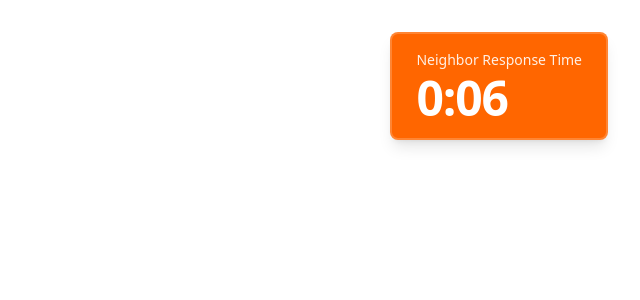
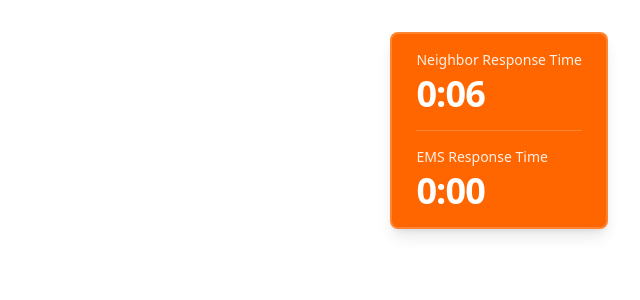
Before and after one commit to LifesaverLabs/safe-neighborhood-team, a React (Vite) app: page / in a window 1280 px wide. Shown: the top 300 px of the page, without its empty margins (640-1280 px from the left). Built offline with nearby package versions, Linux system fonts and the light colour scheme; the HTML template or start-up script is replaced by a standard one.

Commit message:
Show both EMS and Neighbor timers
Update Hero timer UI to display both Neighbor Response Time and EMS Response Time stacked simultaneously, with EMS timer counting after neighbor phase.

```diff
--- a/src/components/Hero.tsx
+++ b/src/components/Hero.tsx
@@ -8,8 +8,8 @@ import heroWellness from "@/assets/hero-wellness-check.jpg";
 import { useEffect, useState, useRef } from "react";
 
 const Hero = () => {
-  const [seconds, setSeconds] = useState(0);
-  const [phase, setPhase] = useState<'neighbor' | 'ems'>('neighbor');
+  const [neighborSeconds, setNeighborSeconds] = useState(0);
+  const [emsSeconds, setEmsSeconds] = useState(0);
   const plugin = useRef(Autoplay({ delay: 5000, stopOnInteraction: true }));
 
   const heroScenarios = [
@@ -33,23 +33,21 @@ const Hero = () => {
 
   useEffect(() => {
     const timer = setInterval(() => {
-      setSeconds((prev) => {
-        // Neighbor phase: 0 to 90 seconds
-        if (phase === 'neighbor' && prev < 90) {
+      setNeighborSeconds((prev) => {
+        if (prev < 90) {
           return prev + 1;
         }
-        // Switch to EMS phase
-        if (phase === 'neighbor' && prev >= 90) {
-          setPhase('ems');
-          return 0;
-        }
-        // EMS phase: 0 to 480 seconds (8 minutes)
-        if (phase === 'ems' && prev < 480) {
+        return prev;
+      });
+
+      setEmsSeconds((prev) => {
+        // EMS starts counting after neighbor reaches 90
+        if (neighborSeconds >= 90 && prev < 480) {
           return prev + 1;
         }
-        // Loop back to neighbor phase
-        if (phase === 'ems' && prev >= 480) {
-          setPhase('neighbor');
+        // Reset both when EMS reaches 480
+        if (prev >= 480) {
+          setNeighborSeconds(0);
           return 0;
         }
         return prev;
@@ -57,16 +55,12 @@ const Hero = () => {
     }, 1000);
 
     return () => clearInterval(timer);
-  }, [phase]);
+  }, [neighborSeconds]);
 
   const formatTime = (secs: number) => {
     const mins = Math.floor(secs / 60);
     const remainingSecs = secs % 60;
     return `${mins}:${remainingSecs.toString().padStart(2, '0')}`;
-  };
-
-  const getLabel = () => {
-    return phase === 'neighbor' ? 'Neighbor Response Time' : 'EMS Response Time';
   };
 
   const scrollToGetInvolved = () => {
@@ -101,9 +95,17 @@ const Hero = () => {
 
       {/* Response Time Counter */}
       <div className="absolute top-8 right-8 z-20 bg-primary text-primary-foreground px-6 py-4 rounded-lg shadow-lg border-2 border-primary-foreground/20 animate-fade-in">
-        <div className="text-sm font-medium mb-1 opacity-90">{getLabel()}</div>
-        <div className="text-5xl font-bold tabular-nums tracking-tight">
-          {formatTime(seconds)}
+        <div className="mb-4">
+          <div className="text-sm font-medium mb-1 opacity-90">Neighbor Response Time</div>
+          <div className="text-4xl font-bold tabular-nums tracking-tight">
+            {formatTime(neighborSeconds)}
+          </div>
+        </div>
+        <div className="border-t border-primary-foreground/20 pt-4">
+          <div className="text-sm font-medium mb-1 opacity-90">EMS Response Time</div>
+          <div className="text-4xl font-bold tabular-nums tracking-tight">
+            {formatTime(emsSeconds)}
+          </div>
         </div>
       </div>
 
```
